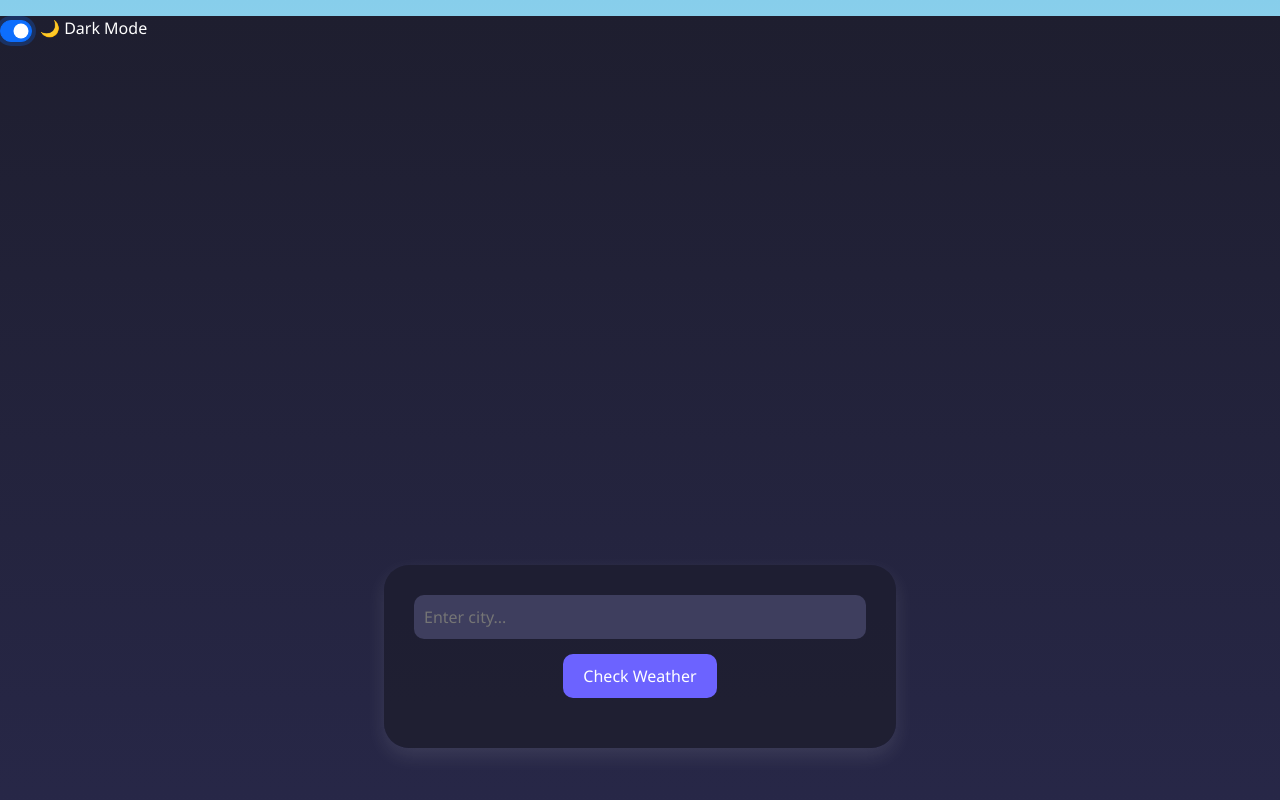
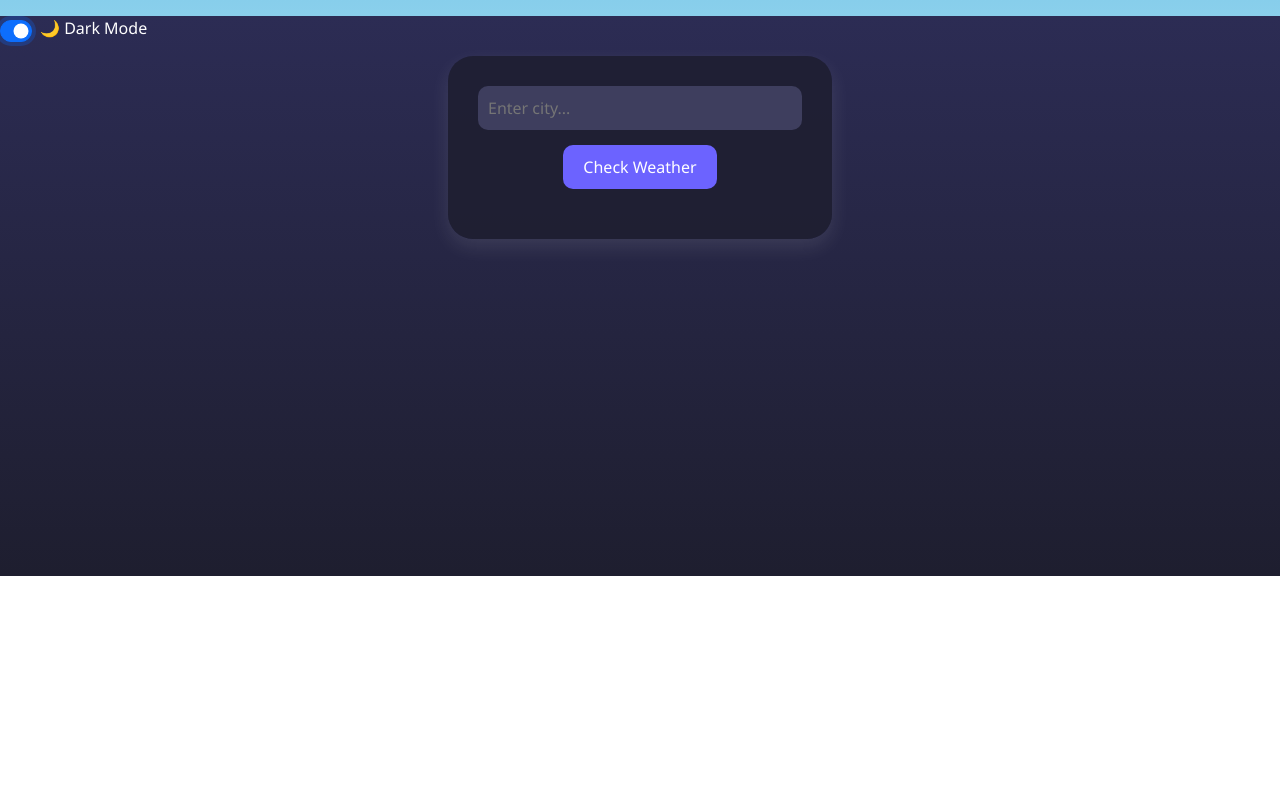
Before and after one commit to ayushmanKushwah/Weather-Forcast-App, a plain HTML site: page index.html in a window 1280 px wide. Both pictures are taken after a click on the checkbox "🌙 Dark Mode". Shown: the top 800 px of the page. Drawn offline with nearby package versions, Linux system fonts and the light colour scheme.

Commit message:
Update style.css

```diff
--- a/style.css
+++ b/style.css
@@ -3,12 +3,12 @@ html {
   margin: 0;
   padding: 0;
   background-color: #3e3e5e;
-  height: 100%;
-  min-height: 150vh;
+  min-height: 70vh;
   font-family: "Segoe UI", sans-serif;
   background: linear-gradient(to bottom, #87ceeb 0%, #ffffff 100%);
   background-repeat: no-repeat;
   background-size: cover;
+  /* padding-bottom: 10vh; */
 }
 
 .app-container {
@@ -24,7 +24,7 @@ html {
   border-radius: 25px;
   padding: 30px;
   box-shadow: 0 8px 20px rgba(0, 0, 0, 0.2);
-  min-width: 40vw;
+  width: 30vw;
   text-align: center;
   animation: fadeIn 1s ease-in-out;
 }
@@ -178,3 +178,7 @@ body.dark-mode .forecast-day {
     opacity: 1;
   }
 }
+
+body.dark-mode{
+  background: linear-gradient(to bottom, #2c2c54 0%, #1e1e2f 100%);
+}
```
